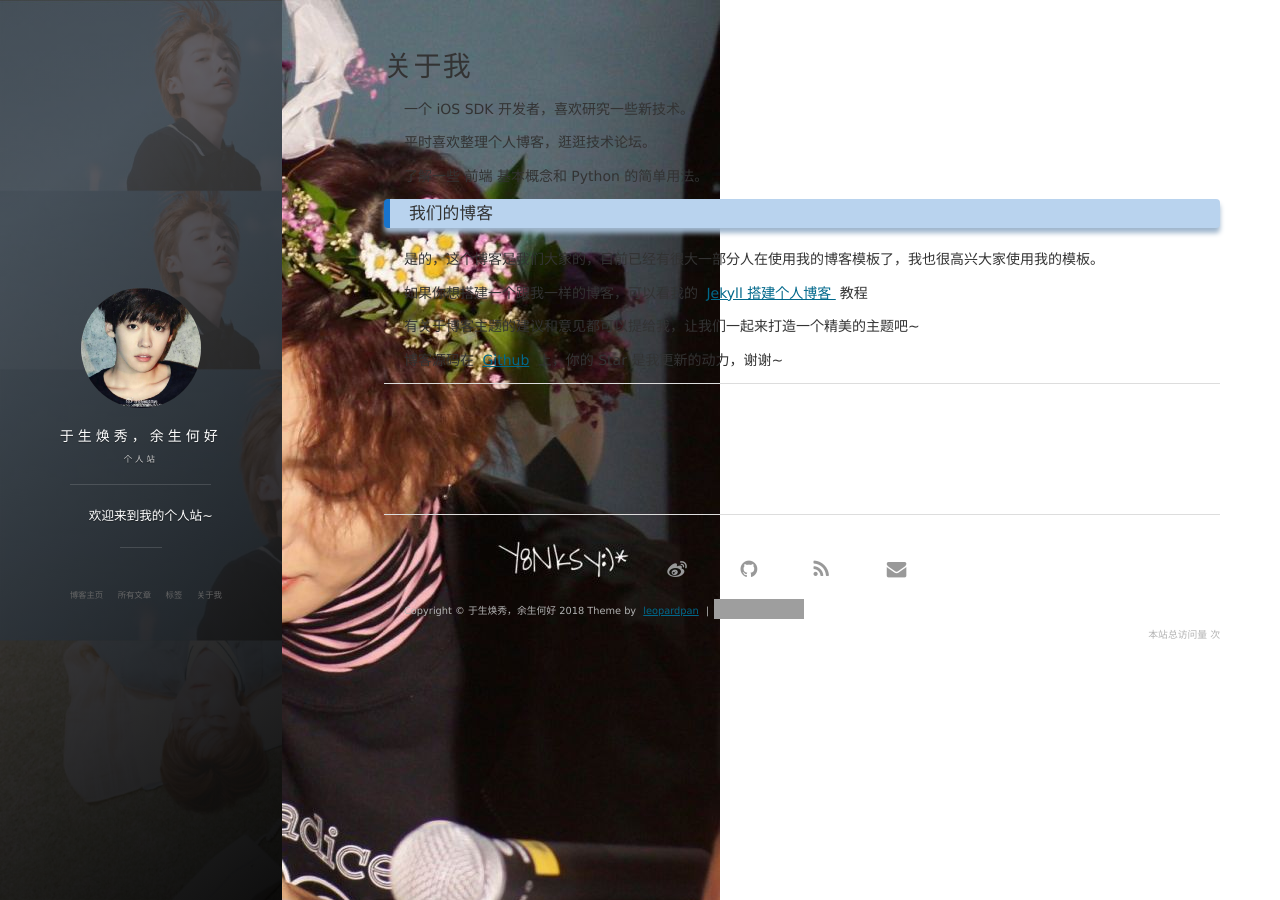
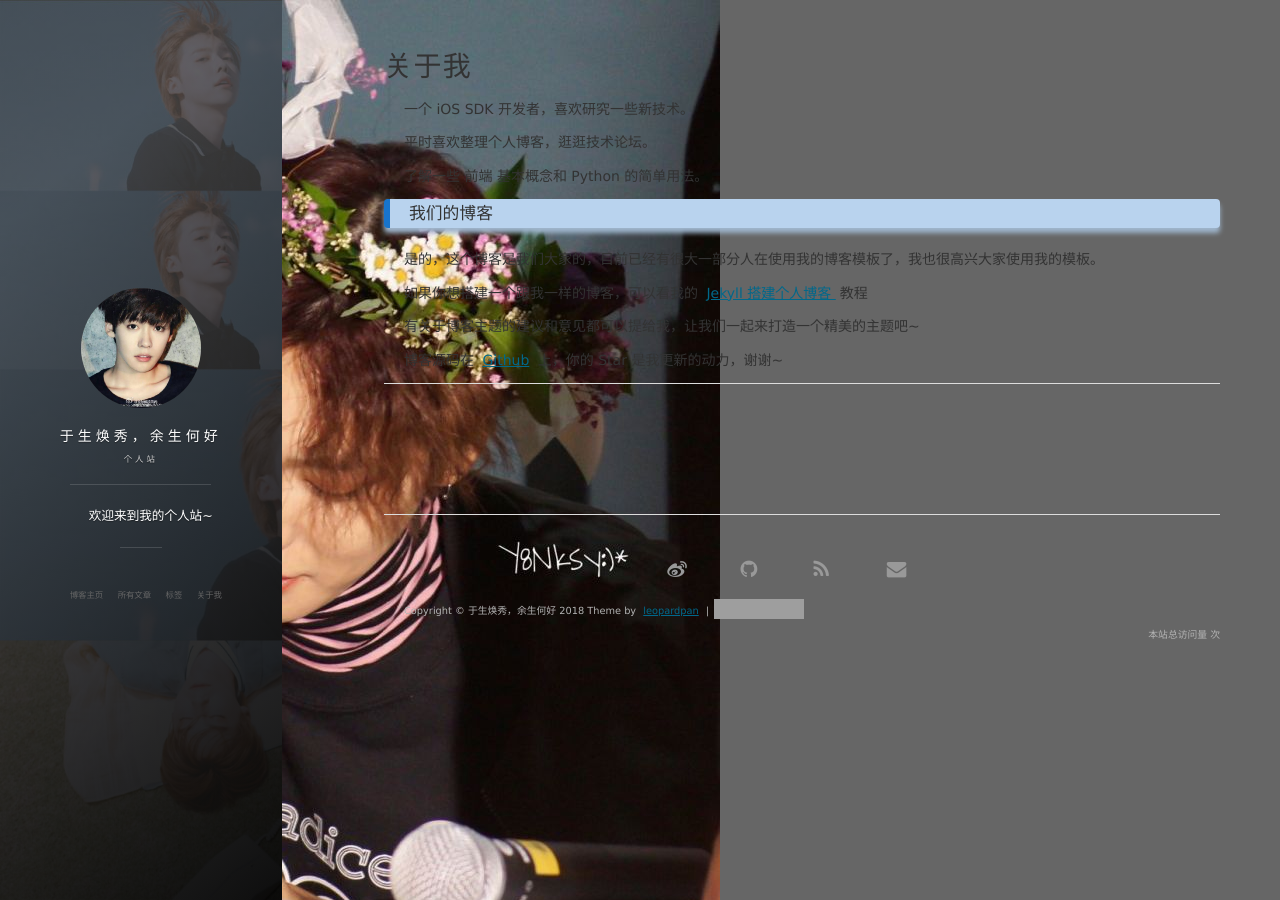
Before and after one commit to babylikeLmq/babylikeLmq.github.io, a Jekyll site: the page built from about.md, in a window 1280 px wide. Built offline with Jekyll 4.4.1, drawn with Linux system fonts in a browser that asks for light colours; nearby versions of some CDN libraries; comment, search, counter and statistics services are not loaded; grey boxes are pictures that could not be loaded.

Commit message:
Update main.css

```diff
--- a/css/main.css
+++ b/css/main.css
@@ -18,7 +18,7 @@ article, aside, details, figcaption, figure, footer, header, hgroup, menu, nav,
 
 body {
   line-height: 1;
-background: url(/images/background-c.jpg)top left no-repeat;>
+background: url(/images/background-c.jpg) top left no-repeat #666666;
 }
 
 ol, ul {
```
